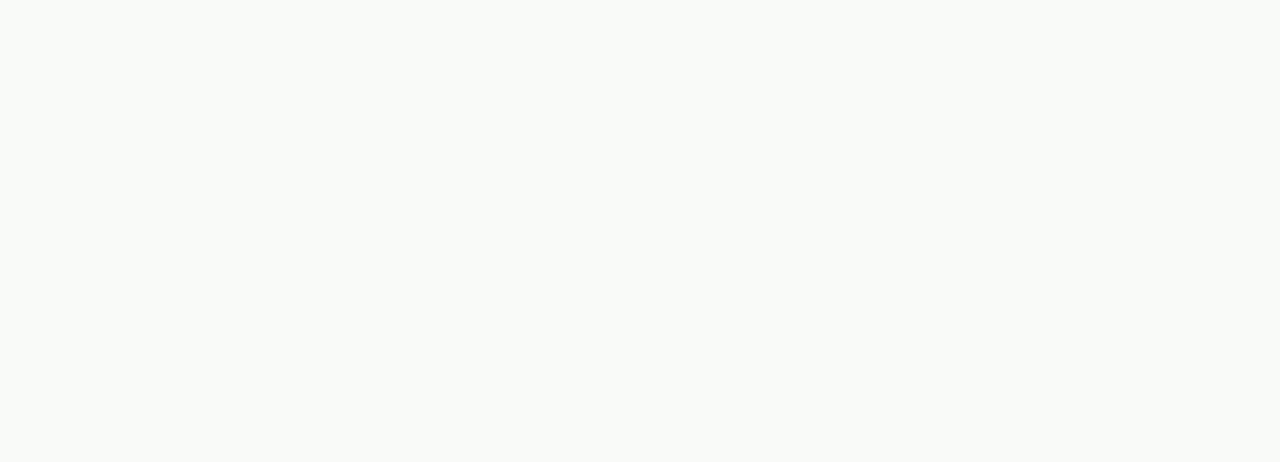
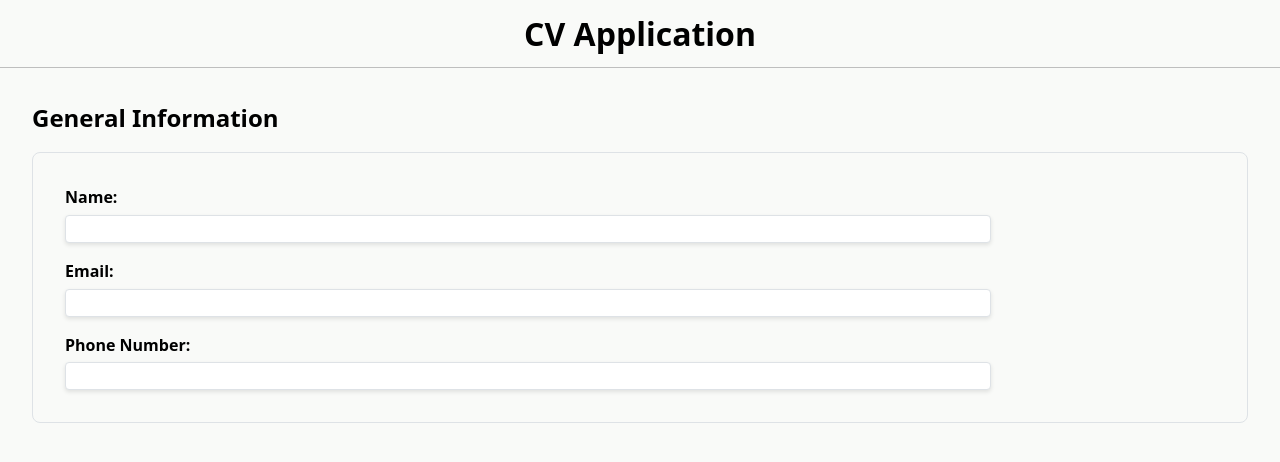
Before and after one commit to Agoth24/odin-cv-application, a React (Vite) app: page / in a window 1280 px wide. Shown: the top 462 px of the page. Built offline with nearby package versions, Linux system fonts and the light colour scheme.

Commit message:
Done with General Info component

```diff
--- a/src/App.css
+++ b/src/App.css
@@ -0,0 +1,3 @@
+main {
+  padding: 2rem;
+}
--- a/src/App.jsx
+++ b/src/App.jsx
@@ -1,13 +1,16 @@
-import { useState } from 'react'
-import './App.css'
-import Header from './components/Header'
+// import { useState } from 'react'
+import "./App.css";
+import GeneralInfo from "./components/GeneralInfo";
+import Header from "./components/Header";
 function App() {
-
   return (
     <>
-
+      <Header />
+      <main>
+      <GeneralInfo />
+      </main>
     </>
-  )
+  );
 }
 
-export default App
+export default App;
--- /dev/null
+++ b/src/components/GeneralInfo.jsx
@@ -0,0 +1,24 @@
+import "../styles/generalInfo.css";
+
+export default function GeneralInfo() {
+  return (
+    <section>
+      <h2>General Information</h2>
+
+      <form>
+        <div className="form-group">
+          <label>Name:</label>
+          <input type="text" id="nameInput" required />
+        </div>
+        <div className="form-group">
+          <label>Email:</label>
+          <input type="email" id="emailInput" required />
+        </div>
+        <div className="form-group">
+          <label for="">Phone Number:</label>
+          <input type="tel" id="telInput" required />
+        </div>
+      </form>
+    </section>
+  );
+}
--- a/src/components/Header.jsx
+++ b/src/components/Header.jsx
@@ -1,4 +1,5 @@
+import '../styles/header.css'
 
 export default function Header() {
-
+return <h1 className="header">CV Application</h1>
 }
--- a/src/index.css
+++ b/src/index.css
@@ -3,8 +3,7 @@
   line-height: 1.5;
   font-weight: 400;
 
-  color-scheme: light dark;
-  color: rgba(255, 255, 255, 0.87);
+  /* color-scheme: light dark; */
   background-color: #F9FAF8;
 
   font-synthesis: none;
@@ -24,13 +23,10 @@ a:hover {
 
 body {
   margin: 0;
-  display: flex;
-  place-items: center;
   min-width: 320px;
   min-height: 100vh;
 }
 
 h1 {
-  font-size: 3.2em;
   line-height: 1.1;
 }
--- /dev/null
+++ b/src/styles/generalInfo.css
@@ -0,0 +1,44 @@
+:root {
+  --light-gray: #dee2e6;
+}
+
+section {
+    display: flex;
+    flex-direction: column;
+    gap: 1rem;
+
+}
+
+h1, h2, h3, h4 {
+    margin: 0;
+}
+
+form {
+  border: 1px solid var(--light-gray);
+  padding: 2rem;
+  border-radius: 0.5rem;
+  display: grid;
+  grid-template-columns: 1fr;
+  gap: 1rem;
+  max-width: 100%;
+}
+
+.form-group {
+    display: flex;
+    flex-direction: column;
+    gap: 0.5cap;
+}
+
+label {
+  display: flex;
+  gap: 1rem;
+  font-weight: 600;
+}
+
+input {
+  height: 1.5rem;
+  width: 80%;
+  border: 1px solid var(--light-gray);
+  border-radius: 0.25rem;
+  box-shadow: 0 2px 4px rgba(0, 0, 0, 0.1);
+}
--- /dev/null
+++ b/src/styles/header.css
@@ -0,0 +1,6 @@
+.header {
+    margin: 0;
+    padding: 1rem;
+    text-align: center;
+    border-bottom: 1px solid rgb(190, 190, 190);
+}
```
